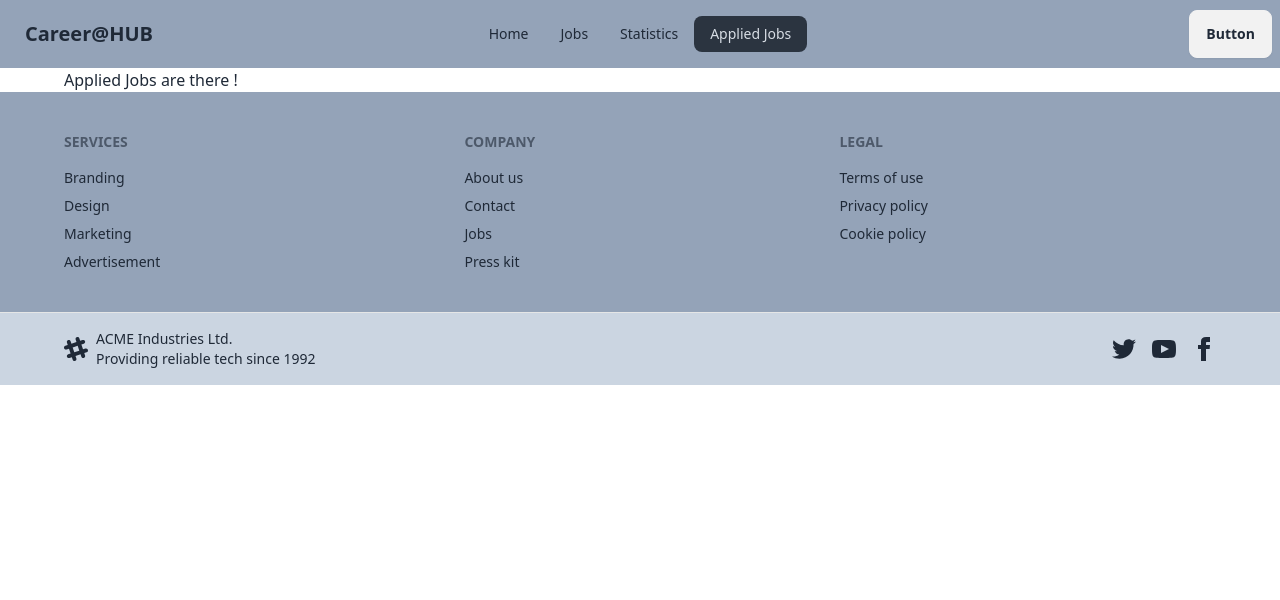
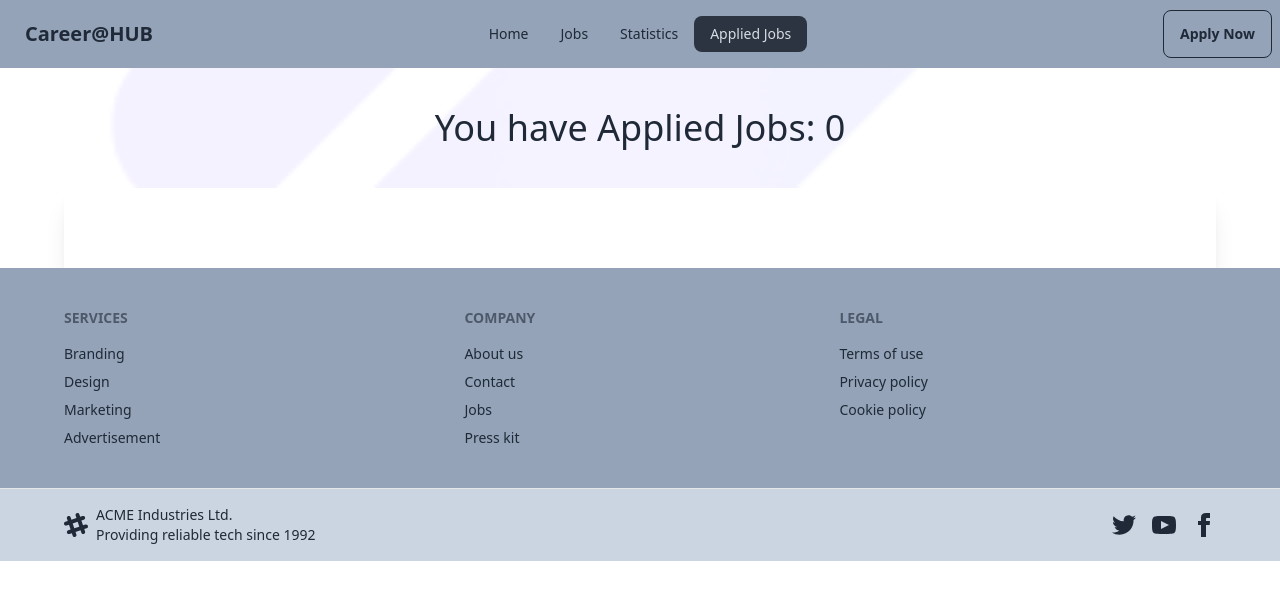
Before and after one commit to Ikram-Akbar/career_hub, a React (Vite) app: page /applied in a window 1280 px wide. Shown: the top 600 px of the page. Built offline with nearby package versions, Linux system fonts and the light colour scheme.

Commit message:
applied jobs page completed

```diff
--- /dev/null
+++ b/src/Components/AppliedJobCard/AppliedJobCard.jsx
@@ -0,0 +1,30 @@
+import PropTypes from "prop-types";
+
+const AppliedJobCard = ({ job }) => {
+  const { logo, job_title, remote_or_onsite, company_name } = job;
+  console.log(job);
+
+  return (
+    <div>
+      <div className="card lg:card-side  bg-slate-300 p-2 shadow-xl">
+        <figure>
+          <img src={logo} alt="Album" />
+        </figure>
+        <div className="card-body">
+          <h2 className="card-title">{job_title}</h2>
+          <p className="badge bg-red-300">{company_name}</p>
+          <p className="badge bg-green-300">{remote_or_onsite}</p>
+          <div className="card-actions">
+            <button className="btn btn-primary w-full">View Details</button>
+          </div>
+        </div>
+      </div>
+    </div>
+  );
+};
+
+AppliedJobCard.propTypes = {
+  job: PropTypes.object.isRequired,
+};
+
+export default AppliedJobCard;
--- a/src/Components/FeaturedJob/FeaturedJob.jsx
+++ b/src/Components/FeaturedJob/FeaturedJob.jsx
@@ -14,7 +14,7 @@ const FeaturedJob = ({ job }) => {
     salary,
   } = job;
   return (
-    <div className="card card-compact bg-base-100 shadow-xl">
+    <div className="card card-compact bg-slate-300 shadow-xl p-5">
       <figure>
         <img className="" src={logo} alt="company logo" />
       </figure>
--- a/src/Components/FeaturedJobs/FeaturedJobs.jsx
+++ b/src/Components/FeaturedJobs/FeaturedJobs.jsx
@@ -25,8 +25,8 @@ const FeaturedJobs = () => {
 
   return (
     <div>
-      <h1 className="text-4xl text-center">
-        Featured Jobs - {featuredJobs.length}
+      <h1 className="text-4xl text-center font-semibold border-b-2 border-b-gray-500 m-5 p-5">
+        Featured Jobs
       </h1>
       <div className="grid grid-cols-2 gap-6">
         {featuredJobs.slice(0, showAllJobs ? featuredJobs.length : 4).map((job, index) => (
--- a/src/Components/JobCategories/JobCategories.jsx
+++ b/src/Components/JobCategories/JobCategories.jsx
@@ -20,19 +20,21 @@ const JobCategories = () => {
 
   return (
     <>
-      <h1 className="text-center text-4xl font-bold m-2">Jobs Categories</h1>
-      <div className="flex flex-wrap justify-center">
+     <h1 className="text-4xl text-center font-semibold border-b-2 border-b-gray-500 m-5 p-5">
+        Jobs Categories
+      </h1>
+      <div className="flex flex-wrap justify-center ">
         {categories.map((category) => (
           <div
             key={category.id}
-            className="m-4 max-w-sm rounded overflow-hidden shadow-lg"
+            className="m-4 bg-slate-300 max-w-sm rounded overflow-hidden shadow-lg border py-4"
           >
             <AiFillTrophy className="text-4xl mx-auto" />
             <div className="px-6 py-4">
               <div className="font-bold text-xl mb-2">
                 {category.category_name}
               </div>
-              <p className="text-gray-700 text-base">{category.availability}</p>
+              <p className="text-gray-700 text-base badge badge-outline p-3">{category.availability}</p>
             </div>
           </div>
         ))}
--- a/src/Components/JobDetails/JobDetails.jsx
+++ b/src/Components/JobDetails/JobDetails.jsx
@@ -1,31 +1,42 @@
 import { useLoaderData, useParams } from "react-router-dom";
+import { saveJobApplication } from "../../Utility/LocalStorage";
 
 const JobDetails = () => {
   const jobs = useLoaderData();
   const { id } = useParams();
   const idInt = parseInt(id);
   const job = jobs.find((job) => job.id === idInt);
-  console.log(job);
+
+  const handleApplyJobs = () => {
+    saveJobApplication(idInt);
+    window.alert("apply successfully");
+  };
 
   return (
     <div>
-      <h1>Job details will show here : - {jobs.length} </h1>
+      <h1 className="m-10 p-10 text-center text-4xl">Job Details </h1>
       <div className="grid md:grid-cols-5 gap-4 shadow-xl">
         <div className="border md:col-span-3">
-          <div className="m-5 p-10">
+          <div className="m-5 p-10  bg-slate-300 rounded">
             <h1 className="font-bold text-2xl border-b-2 border-indigo-500">
               Job Description :{" "}
             </h1>
-            <p className="text-slate-600 mt-2 text-justify">{job?.job_description}</p>
+            <p className="text-slate-600 mt-2 text-justify">
+              {job?.job_description}
+            </p>
             <h1 className="font-bold text-2xl border-b-2 border-indigo-500">
               Job Responsibility :{" "}
             </h1>
-            <p className="text-slate-600  mt-2 text-justify">{job?.job_responsibility}</p>
+            <p className="text-slate-600  mt-2 text-justify">
+              {job?.job_responsibility}
+            </p>
             <h1 className="font-bold text-2xl border-b-2 border-indigo-500">
               {" "}
               Educational Requirements :{" "}
             </h1>
-            <p className="text-slate-600  mt-2">{job?.educational_requirements}</p>
+            <p className="text-slate-600  mt-2">
+              {job?.educational_requirements}
+            </p>
             <h1 className="font-bold text-2xl border-b-2 border-indigo-500">
               Experience :{" "}
             </h1>
@@ -33,7 +44,8 @@ const JobDetails = () => {
           </div>
         </div>
 
-        <div className="border p-10 md:col-span-2">
+        <div className="border p-10 md:col-span-2 bg-slate-300 rounded my-5">
+          <>
             <h1 className="font-bold text-2xl border-b-2 border-indigo-500">
               Job Details
             </h1>
@@ -69,7 +81,13 @@ const JobDetails = () => {
                 {job?.contact_information?.address}{" "}
               </span>
             </p>
-          <button className="btn btn-primary w-full mt-2">Apply Now</button>
+          </>
+          <button
+            onClick={handleApplyJobs}
+            className="btn btn-primary w-full mt-2"
+          >
+            Apply Now
+          </button>
         </div>
       </div>
     </div>
--- a/src/Components/Shared/Header/Header.jsx
+++ b/src/Components/Shared/Header/Header.jsx
@@ -42,7 +42,7 @@ const Header = () => {
         <ul className="menu menu-horizontal px-1">{links}</ul>
       </div>
       <div className="navbar-end">
-        <a className="btn">Button</a>
+        <a className="btn btn-outline">Apply Now</a>
       </div>
     </div>
   );
--- a/src/Pages/AppliedPage/AppliedJob.jsx
+++ b/src/Pages/AppliedPage/AppliedJob.jsx
@@ -1,11 +1,47 @@
-
+import { useEffect, useState } from "react";
+import { useLoaderData } from "react-router-dom";
+import { getStoredJobsApplication } from "../../Utility/LocalStorage";
+import AppliedJobCard from "../../Components/AppliedJobCard/AppliedJobCard";
+import bg from "../../assets/images/bg2.png";
 
 const AppliedJob = () => {
-    return (
-        <div>
-           <h1>Applied Jobs are there !</h1>
-        </div>
-    );
+  const jobs = useLoaderData();
+  const [appliedJobs, setAppliedJobs] = useState([]);
+
+  // stored jobs data :
+  useEffect(() => {
+    const storedJobsIds = getStoredJobsApplication();
+
+    if (jobs.length > 0) {
+      // const jobsApplied = jobs.filter((job) => storedJobsIds.includes(job.id));
+      const jobsApplied = [];
+      for (const id of storedJobsIds) {
+        const job = jobs.find((job) => job.id === id);
+        if (job) {
+          jobsApplied.push(job);
+        }
+      }
+      setAppliedJobs(jobsApplied);
+    }
+  }, [jobs]);
+
+  return (
+    <div>
+      <div
+        className="bg-cover bg-center"
+        style={{ backgroundImage: `url(${bg})` }}
+      >
+        <h1 className="mx-10 p-10 text-center text-4xl ">
+          You have Applied Jobs: {appliedJobs.length}
+        </h1>
+      </div>
+      <div className="grid md:grid-cols-2 p-10 gap-4 shadow-xl ">
+        {appliedJobs.map((job) => (
+          <AppliedJobCard key={job.key} job={job} />
+        ))}
+      </div>
+    </div>
+  );
 };
 
 export default AppliedJob;
--- a/src/Router/Router.jsx
+++ b/src/Router/Router.jsx
@@ -28,6 +28,7 @@ const router = createBrowserRouter([
       {
         path: "applied",
         element: <AppliedJob />,
+        loader: () => fetch("../../public/jobs.json"),
       },
       {
         path: "statistics",
--- /dev/null
+++ b/src/Utility/LocalStorage.js
@@ -0,0 +1,44 @@
+
+
+const getStoredJobsApplication = () => {
+    const storedJobApplication = localStorage.getItem("job-applications");
+    if (storedJobApplication) {
+        return JSON.parse(storedJobApplication);
+    }
+    return [];
+}
+
+
+const saveJobApplication = (id) => {
+    const storedJobApplications = getStoredJobsApplication();
+    const exists = storedJobApplications.find(jobId => jobId === id);
+    if (!exists) {
+        storedJobApplications.push(id);
+        localStorage.setItem("job-applications", JSON.stringify(storedJobApplications));
+    }
+};
+export {
+    saveJobApplication,
+    getStoredJobsApplication
+}
+
+
+// const jobApplicationsKey = "job-applications";
+
+// const getStoredJobsApplication = () => {
+//     // Retrieve stored job applications from localStorage
+//     const storedJobApplications = localStorage.getItem(jobApplicationsKey);
+//     // Parse JSON only once and store the parsed result
+//     return storedJobApplications ? new Set(JSON.parse(storedJobApplications)) : new Set();
+// }
+
+// const saveJobApplication = (id) => {
+//     // Retrieve currently stored job applications
+//     const storedJobApplications = getStoredJobsApplication();
+//     // Add the new ID to the set
+//     storedJobApplications.add(id);
+//     // Update localStorage with the updated set
+//     localStorage.setItem(jobApplicationsKey, JSON.stringify([...storedJobApplications]));
+// };
+
+// export { saveJobApplication,getStoredJobsApplication };
```
Also changed, not shown: 1 other file (tests, documents, lock files or other folders). Lines whose indentation alone changed are shown as unchanged.
